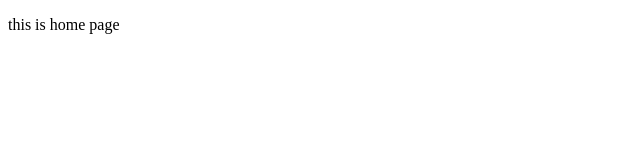
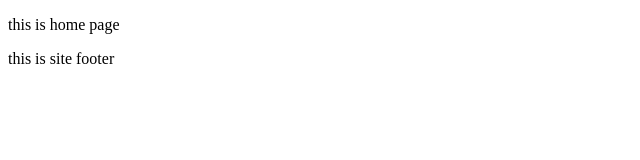
Before and after one commit to GayashanGamage/gayashanDev, a Vue app: page / in a window 1280 px wide. Shown: the top 160 px of the page, without its empty margins (0-640 px from the left). Built offline with nearby package versions, Linux system fonts and the light colour scheme.

Commit message:
add footer component

```diff
--- a/src/App.vue
+++ b/src/App.vue
@@ -1,9 +1,14 @@
 <template>
   <p>this is home page</p>
+  <siteFooter></siteFooter>
 </template>
 
 <script>
+import siteFooter from "./components/siteFooter.vue";
 export default {
   name: "App",
+  components: {
+    siteFooter,
+  },
 };
 </script>
--- /dev/null
+++ b/src/components/siteFooter.vue
@@ -0,0 +1,9 @@
+<template>
+  <p>this is site footer</p>
+</template>
+
+<script>
+export default {
+  name: "siteFooter",
+};
+</script>
```
